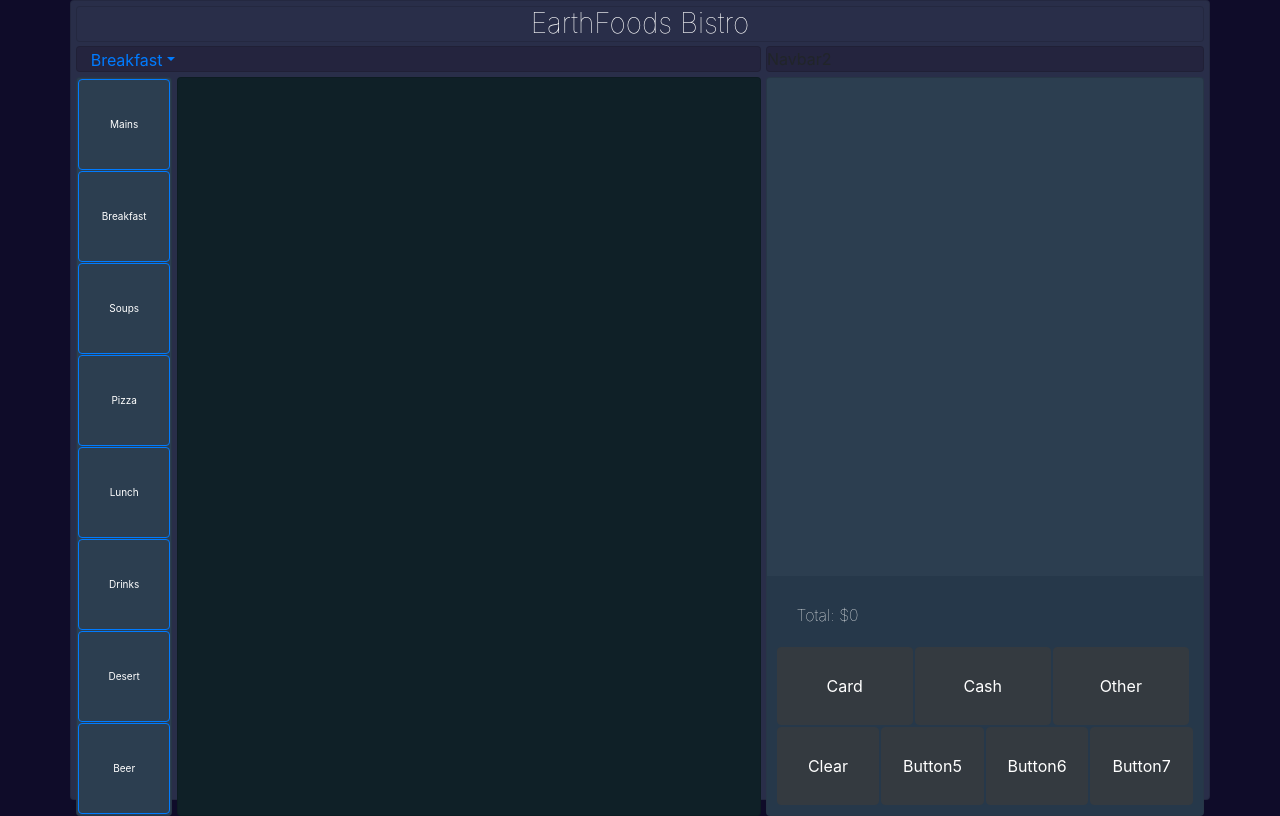
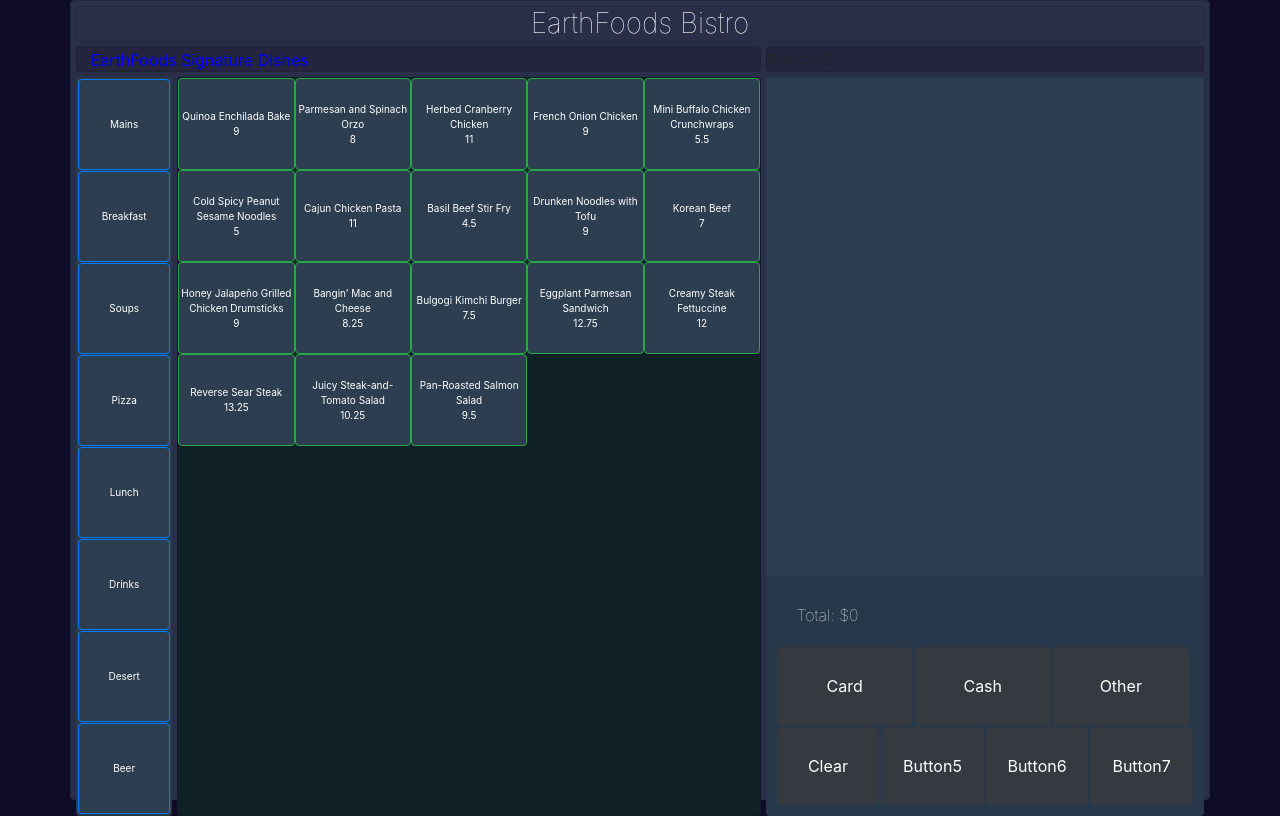
Before and after one commit to CharlesRudisel/EarthFoods-Bistro, an Angular app: page / in a window 1280 px wide. Built offline with nearby package versions, Linux system fonts and the light colour scheme.

Commit message:
for the sake

```diff
--- a/src/app/app.component.html
+++ b/src/app/app.component.html
@@ -5,12 +5,8 @@
 
 
     <div ngbDropdown class="d-inline-block">
-      <a style="padding: 2%;" id="dropdownBasic1" ngbDropdownToggle>Breakfast</a>
-      <div ngbDropdownMenu aria-labelledby="dropdownBasic1">
-        <button ngbDropdownItem>Action - 1</button>
-        <button ngbDropdownItem>Another Action</button>
-        <button ngbDropdownItem>Something else is here</button>
-      </div>
+      <a style="padding: 2%; color:blue"  id="dropdownBasic1">{{cat_name}}</a>
+
     </div>
 
 
--- a/src/app/app.component.ts
+++ b/src/app/app.component.ts
@@ -13,9 +13,32 @@ export class AppComponent {
   public trans: Transaction;
 
   transactions = []
+  cat_name = 'EarthFoods Signature Dishes';
   balance = 0;
   checkout = []
-  catergory = []
+
+
+  main = [
+
+    new Item(9, "Quinoa Enchilada Bake"),
+    new Item(8, "Parmesan and Spinach Orzo"),
+    new Item(11, "Herbed Cranberry Chicken"),
+    new Item(9, "French Onion Chicken"),
+    new Item(5.5, "Mini Buffalo Chicken Crunchwraps"),
+    new Item(5, "Cold Spicy Peanut Sesame Noodles"),
+    new Item(11, "Cajun Chicken Pasta"),
+    new Item(4.5, "Basil Beef Stir Fry"),
+    new Item(9, "Drunken Noodles with Tofu"),
+    new Item(7, "Korean Beef"),
+    new Item(9, "Honey Jalapeño Grilled Chicken Drumsticks"),
+    new Item(8.25, "Bangin’ Mac and Cheese"),
+    new Item(7.5, "Bulgogi Kimchi Burger"),
+    new Item(12.75, "Eggplant Parmesan Sandwich"),
+    new Item(12, "Creamy Steak Fettuccine"),
+    new Item(13.25, "Reverse Sear Steak"),
+    new Item(10.25, "Juicy Steak-and-Tomato Salad"),
+    new Item(9.5, "Pan-Roasted Salmon Salad"),
+  ]
   breakfast = [
 
     new Item(9, "French Toast"),
@@ -52,7 +75,95 @@ export class AppComponent {
     new Item(7, "lobster bisque"),
 
   ]
+  pizza = [
 
+    new Item(9, "French Toast"),
+    new Item(8, "Huevos Rancheros"),
+    new Item(11, "Brisket Breakfast"),
+    new Item(9, "Southwest Tofu Scramble"),
+    new Item(5.5, "Buttermilk Pancakes"),
+    new Item(5, "Buscuits and Gravy"),
+    new Item(11, "Fish and Grits"),
+    new Item(4.5, "Granola Oatmeal"),
+    new Item(9, "Bluebird Burrito"),
+    new Item(7, "Bionic Breakfast"),
+    new Item(9, "Early Bird Special"),
+    new Item(8.25, "Today's Omelette"),
+    new Item(7.5, "Floridan French Toast"),
+    new Item(12.75, "Full English Breakfast"),
+    new Item(12, "Lemon Riccotta French Toast"),
+    new Item(13.25, "Smoked Salmon Omelette"),
+    new Item(10.25, "The All-American Breakfast"),
+    new Item(9.5, "Breakfast Bowl"),
+  ]
+
+  lunch = [
+
+    new Item(9, "Tomato Basil Soup"),
+    new Item(8, "Potato & Cheese Soup"),
+    new Item(11, "Asian Chili"),
+    new Item(9, "Bacon Corn Chowder"),
+    new Item(5.5, "Creamy Chicken Enchilada Soup"),
+    new Item(5, "Loaded Baked Potato Soup"),
+    new Item(11, "Manhattan Clam Chowder"),
+    new Item(4.5, "Minestrone"),
+    new Item(9, "Zesty Tomato Cheese Soup"),
+    new Item(7, "lobster bisque"),
+
+  ]
+
+  drinks = [
+
+    new Item(9, "French Toast"),
+    new Item(8, "Huevos Rancheros"),
+    new Item(11, "Brisket Breakfast"),
+    new Item(9, "Southwest Tofu Scramble"),
+    new Item(5.5, "Buttermilk Pancakes"),
+    new Item(5, "Buscuits and Gravy"),
+    new Item(11, "Fish and Grits"),
+    new Item(4.5, "Granola Oatmeal"),
+    new Item(9, "Bluebird Burrito"),
+    new Item(7, "Bionic Breakfast"),
+    new Item(9, "Early Bird Special"),
+    new Item(8.25, "Today's Omelette"),
+    new Item(7.5, "Floridan French Toast"),
+    new Item(12.75, "Full English Breakfast"),
+    new Item(12, "Lemon Riccotta French Toast"),
+    new Item(13.25, "Smoked Salmon Omelette"),
+    new Item(10.25, "The All-American Breakfast"),
+    new Item(9.5, "Breakfast Bowl"),
+  ]
+
+  desert = [
+
+    new Item(9, "Tomato Basil Soup"),
+    new Item(8, "Potato & Cheese Soup"),
+    new Item(11, "Asian Chili"),
+    new Item(9, "Bacon Corn Chowder"),
+    new Item(5.5, "Creamy Chicken Enchilada Soup"),
+    new Item(5, "Loaded Baked Potato Soup"),
+    new Item(11, "Manhattan Clam Chowder"),
+    new Item(4.5, "Minestrone"),
+    new Item(9, "Zesty Tomato Cheese Soup"),
+    new Item(7, "lobster bisque"),
+
+  ]
+  beer = [
+
+    new Item(9, "Tomato Basil Soup"),
+    new Item(8, "Potato & Cheese Soup"),
+    new Item(11, "Asian Chili"),
+    new Item(9, "Bacon Corn Chowder"),
+    new Item(5.5, "Creamy Chicken Enchilada Soup"),
+    new Item(5, "Loaded Baked Potato Soup"),
+    new Item(11, "Manhattan Clam Chowder"),
+    new Item(4.5, "Minestrone"),
+    new Item(9, "Zesty Tomato Cheese Soup"),
+    new Item(7, "lobster bisque"),
+
+  ]
+
+  catergory = this.main
 
   submit(event: any) {
 
@@ -84,28 +195,36 @@ export class AppComponent {
   catergories(event: any) {
     switch (event.target.value) {
       case "mains":
-        this.catergory = this.soups;
+        this.catergory = this.main;
+        this.cat_name = 'EarthFoods Signature Dishes'
         break;
       case "breakfast":
         this.catergory = this.breakfast;
+        this.cat_name = 'Breakfast Menu'
         break;
       case "soups":
         this.catergory = this.soups;
+        this.cat_name = 'Soups'
         break;
-      case "mains":
-        this.catergory = this.soups;
+      case "pizza":
+        this.catergory = this.pizza;
+        this.cat_name = 'Pizza'
         break;
-      case "mains":
-        this.catergory = this.soups;
+      case "lunch":
+        this.catergory = this.lunch;
+        this.cat_name = 'Lunch Menu'
         break;
-      case "mains":
-        this.catergory = this.soups;
+      case "drinks":
+        this.catergory = this.drinks;
+        this.cat_name = 'Soft Drinks'
         break;
-      case "mains":
-        this.catergory = this.soups;
+      case "desert":
+        this.catergory = this.desert;
+        this.cat_name = 'Deserts'
         break;
-      case "mains":
-        this.catergory = this.soups;
+      case "beer":
+        this.catergory = this.beer;
+        this.cat_name = 'Beer Wine and Spirits'
         break;
     }
 
```
